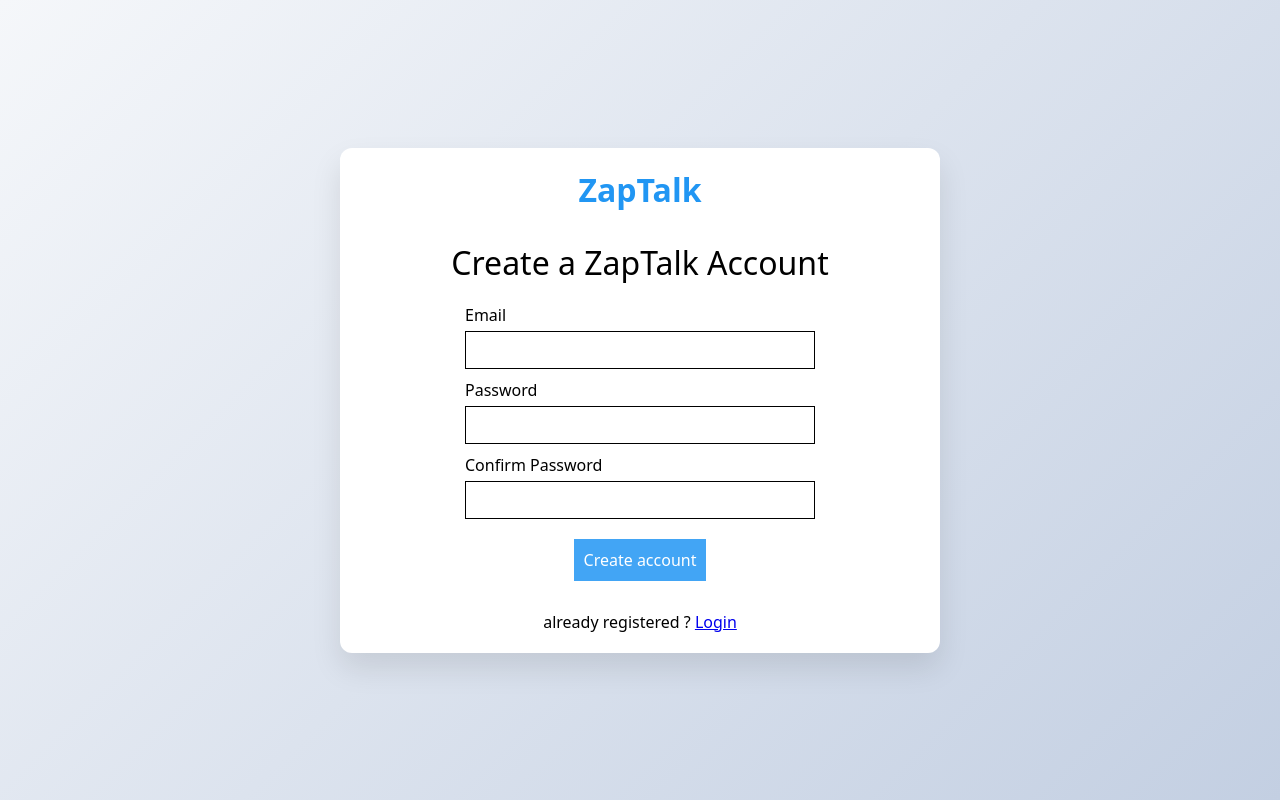
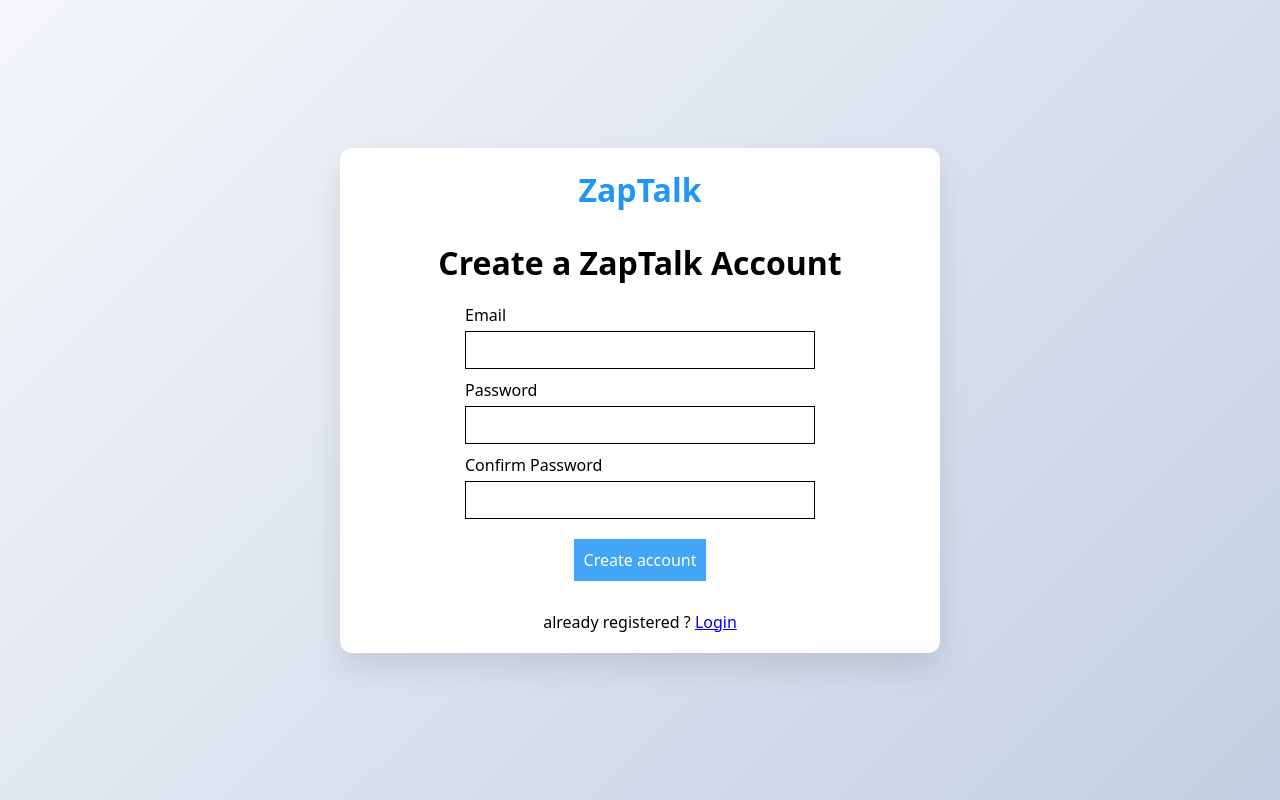
Before and after one commit to BelalHashem007/chat-app, a React (Vite) app: page /signup in a window 1280 px wide. Built offline with nearby package versions, Linux system fonts and the light colour scheme; no server answers; the database is empty.

Commit message:
changing logo font to bold

```diff
--- a/src/components/chatComponents/logo/logoComponent.module.css
+++ b/src/components/chatComponents/logo/logoComponent.module.css
@@ -1,5 +1,4 @@
 .logo {
     color: #2196f3;
-    font-weight: lighter;
     padding-left: var(--space-lg);
 }
--- a/src/pages/auth/auth.module.css
+++ b/src/pages/auth/auth.module.css
@@ -22,10 +22,6 @@
 .logo,.pageHeader {
   margin: 0 auto;
   text-align: center;
-}
-
-header h1 {
-  font-weight: lighter;
 }
 
 .logo {
```
